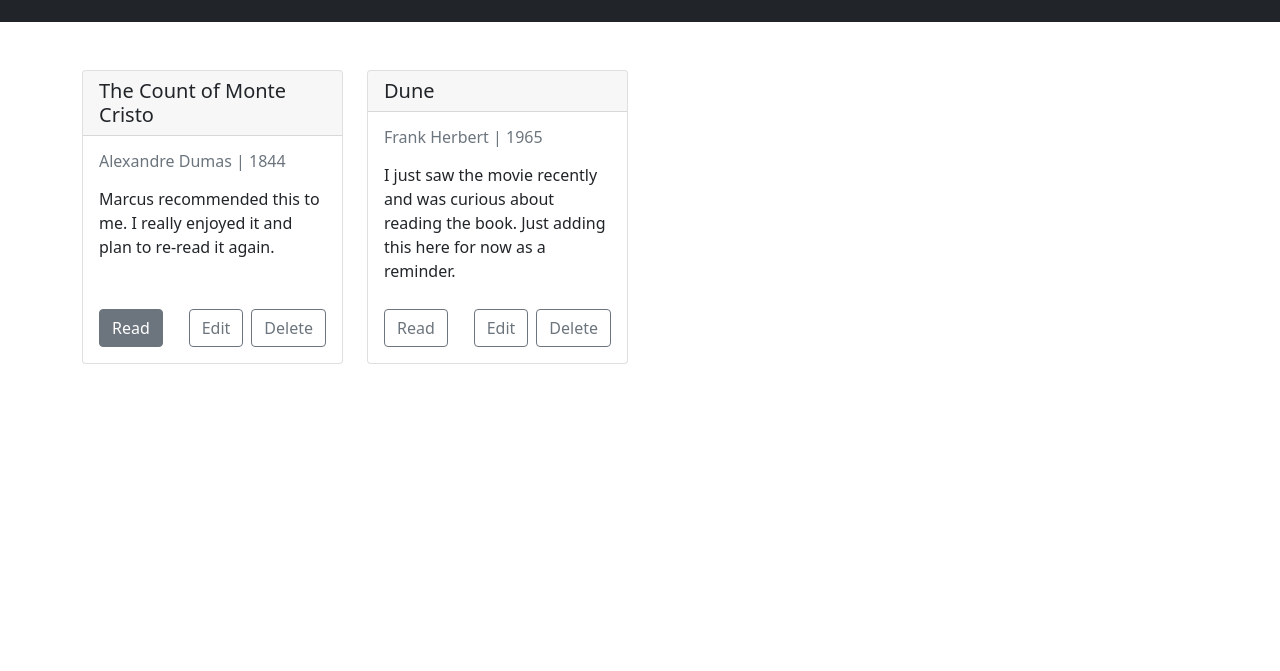
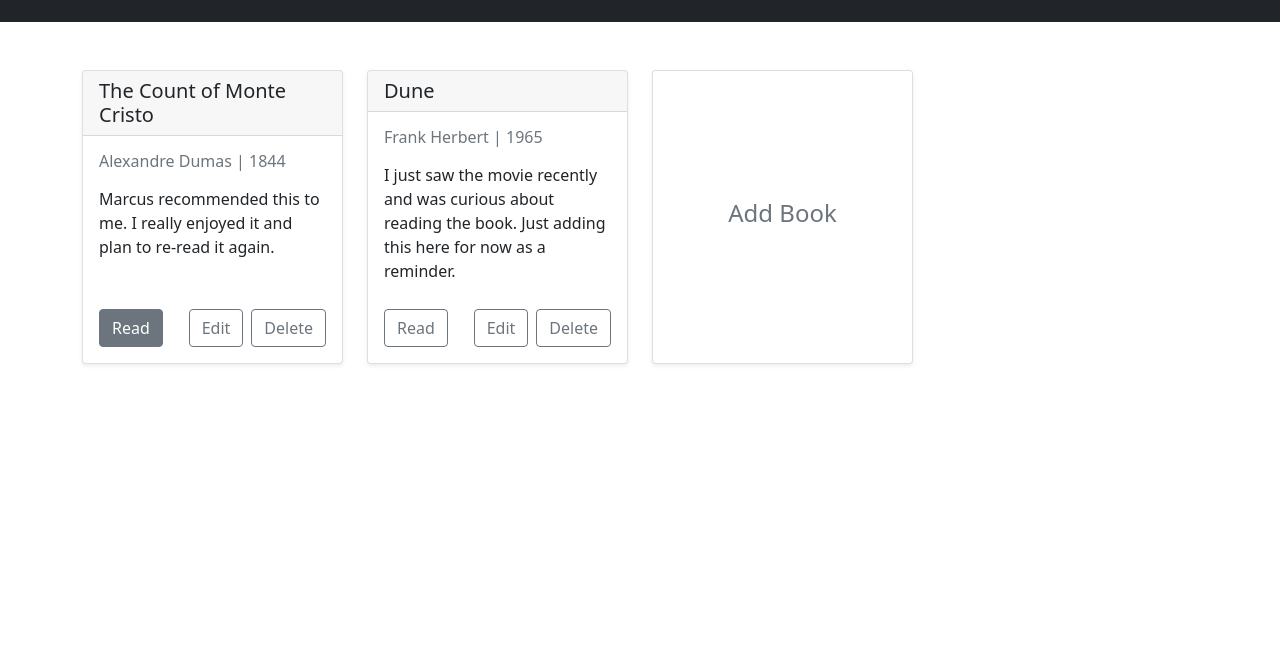
Before and after one commit to brandonnmelchor/read-me, a website with bundled scripts: page src/index.html in a window 1280 px wide. Shown: the part 68-739 px from the top of the page. Built offline with nearby package versions, Linux system fonts and the light colour scheme.

Commit message:
add functionality for an add book card

```diff
--- a/src/index.html
+++ b/src/index.html
@@ -50,7 +50,7 @@
 
     <section>
       <div class="container-lg py-5">
-        <div class="row row-cols row-cols-md-2 row-cols-lg-3 row-cols-xl-4 g-4" id="book-area">
+        <div class="row row-cols row-cols-sm-2 row-cols-lg-3 row-cols-xl-4 g-4" id="book-area">
         </div>
       </div>
     </section>
--- a/src/js/app.js
+++ b/src/js/app.js
@@ -23,6 +23,8 @@ const authorEdit = document.getElementById("edit-author");
 const yearEdit = document.getElementById("edit-year");
 const commentsEdit = document.getElementById("edit-comments");
 let cardEditIndex;
+
+// Number Input Max
 
 // Event Listeners
 addBookForm.addEventListener("submit", createBook);
@@ -108,7 +110,7 @@ function createCards() {
     const buttonDelete = document.createElement("button");
 
     col.classList.add("col");
-    card.classList.add("card", "h-100");
+    card.classList.add("card", "h-100", "shadow-sm");
     cardHeader.classList.add("card-header");
     cardBody1.classList.add("card-body", "h-100");
     cardTitle.classList.add("card-title", "text-muted", "mb-3");
@@ -149,6 +151,27 @@ function createCards() {
     cardBody2.appendChild(buttonEdit);
     cardBody2.appendChild(buttonDelete);
   });
+
+  const col = document.createElement("div");
+  const card = document.createElement("div");
+  const cardBody = document.createElement("div");
+  const cardTitle = document.createElement("h4");
+
+  col.classList.add("col");
+  card.classList.add("card", "h-100", "shadow-sm");
+  cardBody.classList.add("card-body", "d-flex", "justify-content-center", "align-items-center");
+  cardTitle.classList.add("card-title", "text-muted");
+
+  card.setAttribute("role", "button");
+  card.setAttribute("data-bs-toggle", "modal");
+  card.setAttribute("data-bs-target", "#add-book-modal");
+
+  cardTitle.textContent = "Add Book";
+
+  bookArea.appendChild(col);
+  col.appendChild(card);
+  card.appendChild(cardBody);
+  cardBody.appendChild(cardTitle);
 }
 
 function resetAddBookForm() {
```
